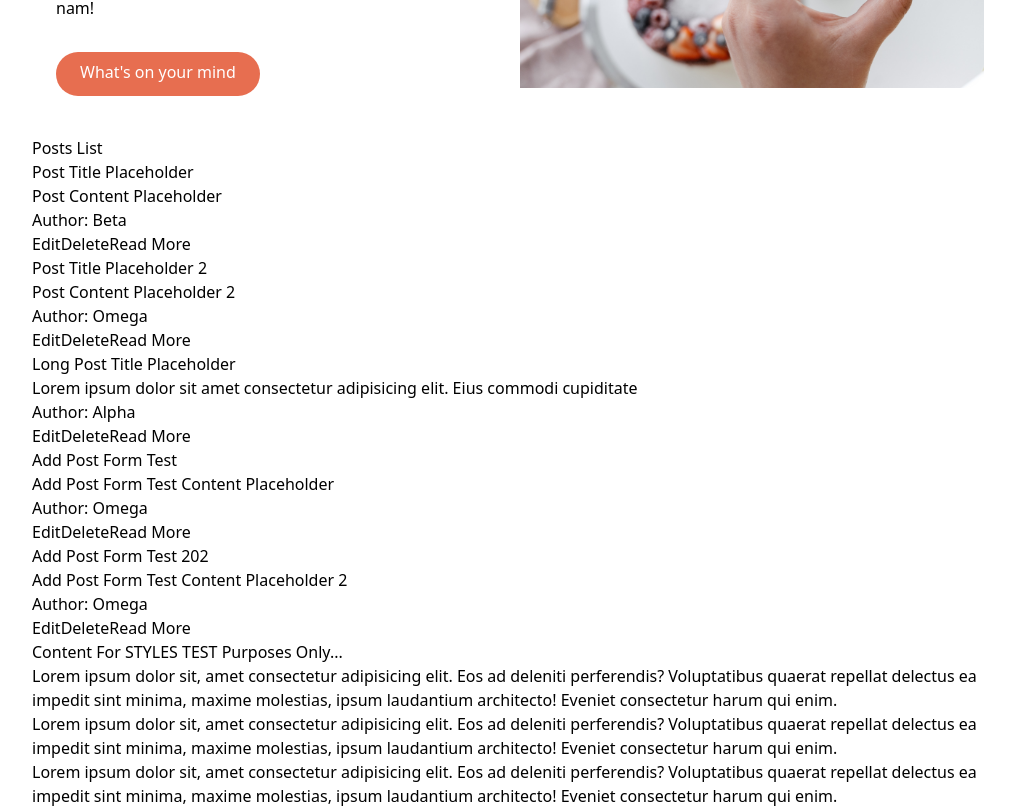
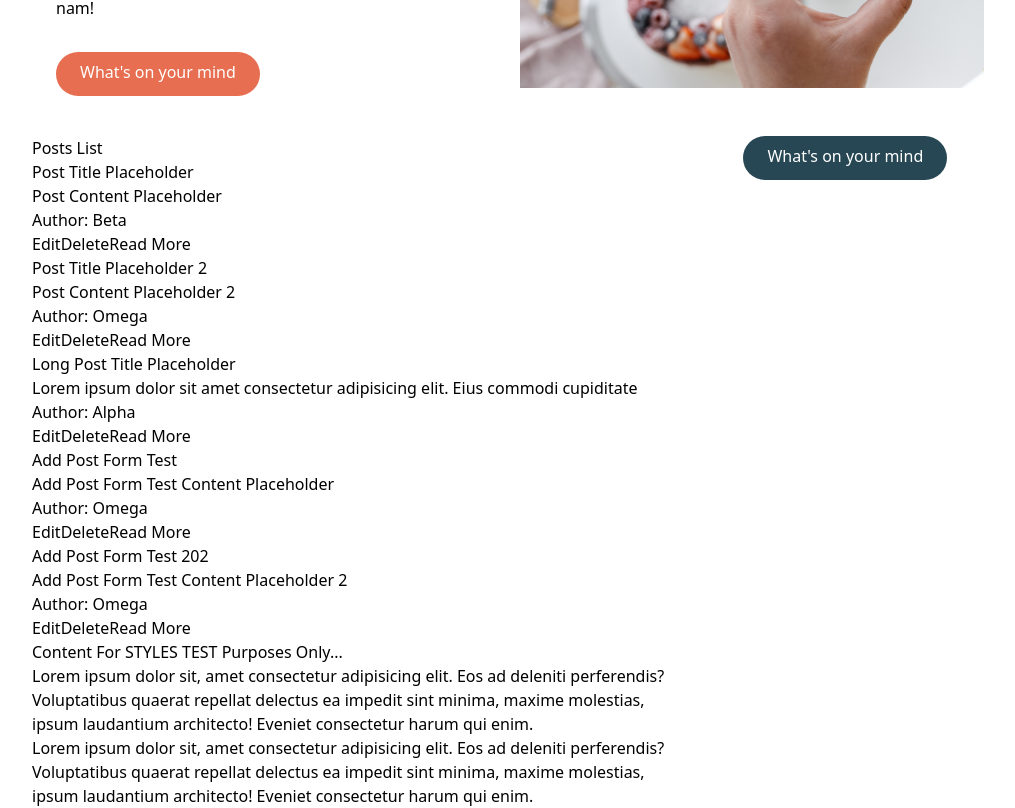
Before and after one commit to MohamedGamal-Dev/react-blog, a React (Vite) app: page / in a window 1280 px wide. Shown: the part 400-1208 px from the top of the page, without its empty margins (120-1135 px from the left). Built offline with nearby package versions, Linux system fonts and the light colour scheme; data requests are answered from the project's data file.

Commit message:
Add MainBody section boilerplate layout

```diff
--- a/src/layout/AppLayout.tsx
+++ b/src/layout/AppLayout.tsx
@@ -1,7 +1,7 @@
 import React from 'react';
-import { Outlet } from 'react-router-dom';
 import HeaderHeroSection from './HeaderHeroSection';
 import HeaderNav from './HeaderNavbar';
+import MainBody from './MainBody';
 
 const AppLayout = () => {
   return (
@@ -15,11 +15,7 @@ const AppLayout = () => {
         <HeaderHeroSection />
 
         {/* {===-> MAIN-BODY <-===} */}
-
-        {/* {===->> MAIN-CONTENT <<-===} */}
-        <Outlet />
-
-        {/* {===->> MAIN-SIDEBAR <<-===} */}
+        <MainBody />
 
         {/* {===-> FOOTER <-===} */}
       </div>
--- /dev/null
+++ b/src/layout/MainBody.tsx
@@ -0,0 +1,22 @@
+import React from 'react';
+import MainSection from './MainSection';
+import MainSidebar from './MainSidebar';
+
+const MainBody: React.FunctionComponent = () => {
+  return (
+    <>
+      <div className="container mx-auto flex flex-col  md:flex-row ">
+        {/* {===->> MAIN-CONTENT <<-===} */}
+        <div className="w-8/12">
+          <MainSection />
+        </div>
+        {/* {===->> MAIN-SIDEBAR <<-===} */}
+        <div className="flex w-4/12 flex-col">
+          <MainSidebar />
+        </div>
+      </div>
+    </>
+  );
+};
+
+export default MainBody;
--- /dev/null
+++ b/src/layout/MainSection.tsx
@@ -0,0 +1,13 @@
+import React from 'react';
+import { Outlet } from 'react-router-dom';
+
+const MainSection: React.FunctionComponent = () => {
+  return (
+    <>
+      {/* {===->> MAIN-CONTENT <<-===} */}
+      <Outlet />
+    </>
+  );
+};
+
+export default MainSection;
--- /dev/null
+++ b/src/layout/MainSidebar.tsx
@@ -0,0 +1,17 @@
+import React from 'react';
+import { Link } from 'react-router-dom';
+
+const MainSidebar: React.FunctionComponent = () => {
+  return (
+    <>
+      {/* {===->> MAIN-SIDEBAR <<-===} */}
+      <div className="flex justify-center">
+        <div className="rounded-full bg-mgLight-accent p-3 px-6 pt-2 text-white hover:bg-mgLight-success">
+          <Link to="/post">What's on your mind</Link>
+        </div>
+      </div>
+    </>
+  );
+};
+
+export default MainSidebar;
```
